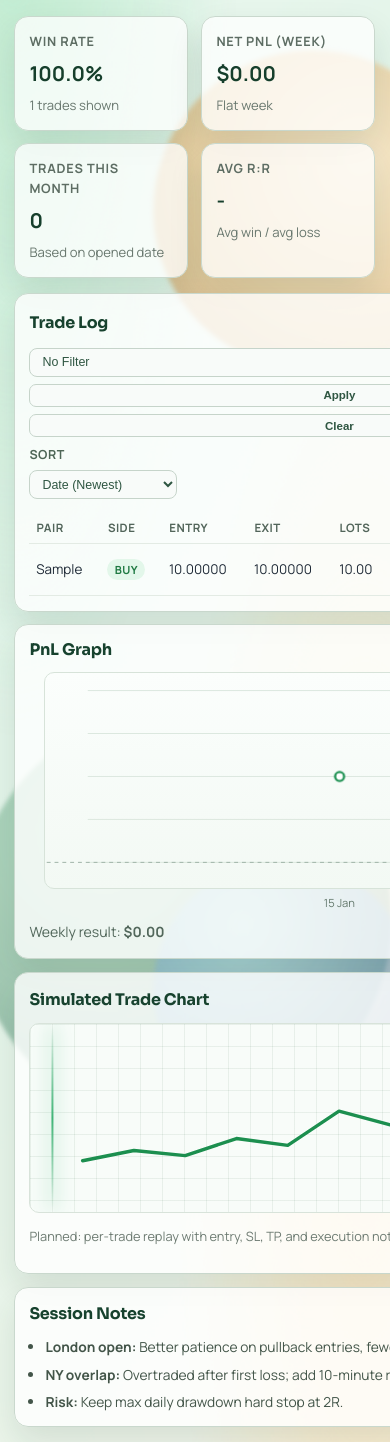
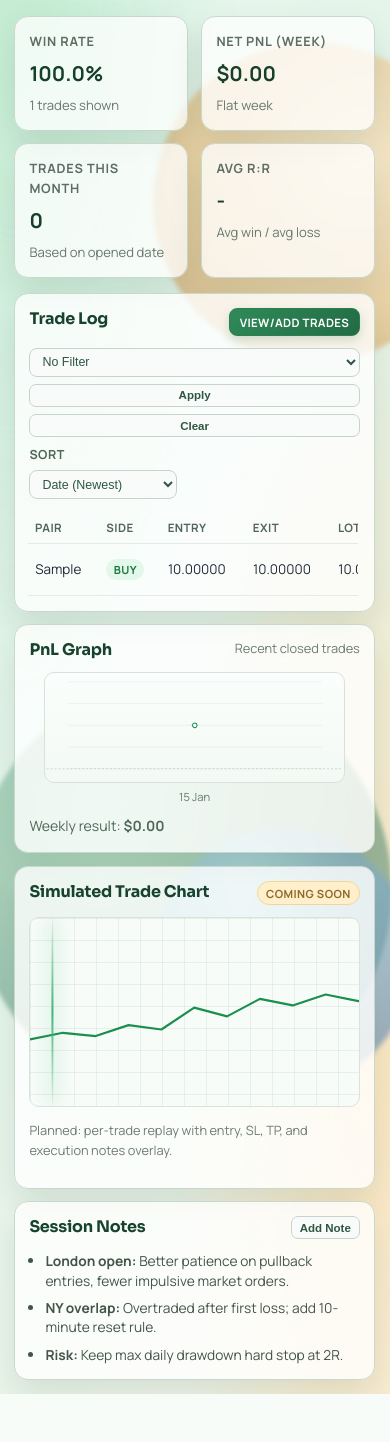
Before and after one commit to LeTzA8/fxjournal, a Flask app: page / in a window 390 px wide. Shown: the part 200-1642 px from the top of the page. After the commit the page ends 1594 px from the top, so only its background shows below. Run offline with Flask 3, Linux system fonts and the light colour scheme; the visitor is signed in with stand-in values (Sample User, id 1); tables that the repository leaves empty hold one stand-in row (values such as "Sample post"); some libraries are stand-ins or nearby versions.

Commit message:
properly fixed mobile

```diff
--- a/templates/index.html
+++ b/templates/index.html
@@ -426,6 +426,7 @@
         grid-template-columns: repeat(4, minmax(0, 1fr));
         gap: 0.8rem;
         margin-bottom: 0.9rem;
+        min-width: 0;
     }
 
     .metric {
@@ -472,6 +473,7 @@
         display: grid;
         grid-template-columns: 1.5fr 1fr;
         gap: 0.8rem;
+        min-width: 0;
     }
 
     .panel {
@@ -480,6 +482,8 @@
         border-radius: 14px;
         padding: 0.9rem;
         box-shadow: 0 10px 28px rgba(15, 55, 36, 0.08);
+        min-width: 0;
+        max-width: 100%;
     }
 
     .panel-head {
@@ -554,7 +558,12 @@
     }
 
     .table-shell {
+        width: 100%;
+        max-width: 100%;
         overflow-x: auto;
+        overflow-y: hidden;
+        -webkit-overflow-scrolling: touch;
+        overscroll-behavior-x: contain;
     }
 
     table {
@@ -854,6 +863,15 @@
 
         .filter-row {
             grid-template-columns: 1fr;
+        }
+
+        .panel-head {
+            flex-wrap: wrap;
+            align-items: flex-start;
+        }
+
+        .table-shell {
+            margin-inline: -0.1rem;
         }
     }
 
```
